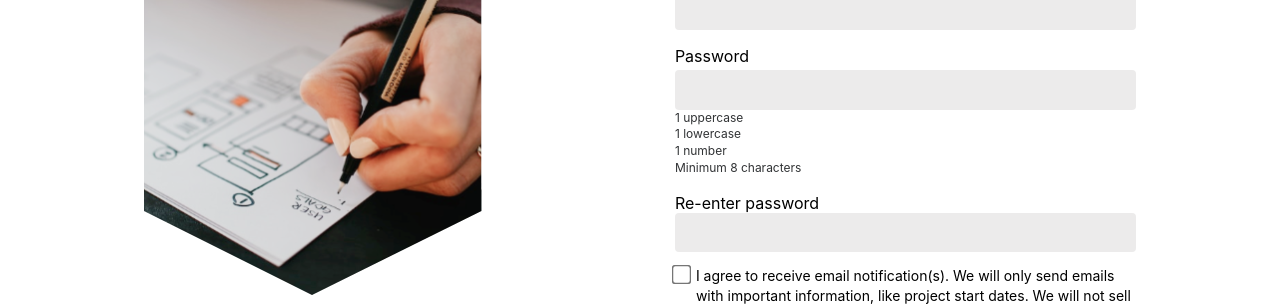
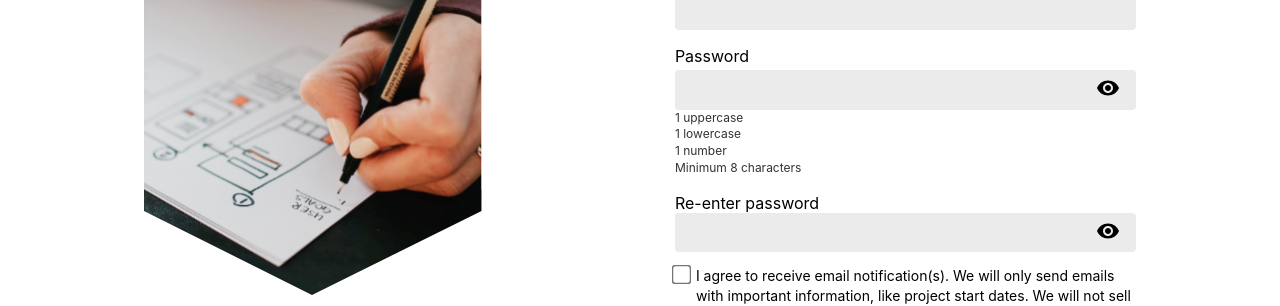
Before and after one commit to yeezick/bootcampr-assessment, a React (Create React App) app in the folder frontend/: page /sign-up in a window 1280 px wide. Shown: the part 400-706 px from the top of the page. Built offline with nearby package versions, Linux system fonts and the light colour scheme.

Commit message:
Add visibility feature and navigate on submit

```diff
--- a/frontend/package.json
+++ b/frontend/package.json
@@ -5,6 +5,7 @@
   "dependencies": {
     "@emotion/react": "^11.11.1",
     "@emotion/styled": "^11.11.0",
+    "@mui/icons-material": "^5.14.18",
     "@mui/material": "^5.14.17",
     "@testing-library/jest-dom": "^5.17.0",
     "@testing-library/user-event": "^13.5.0",
--- a/frontend/src/App.tsx
+++ b/frontend/src/App.tsx
@@ -1,5 +1,6 @@
 import { Landing } from './screens/Landing/Landing'
 import { SignUp } from './screens/SignUp/SignUp'
+import {Congrats} from './screens/Congrats/Congrats'
 import { Route, Routes } from 'react-router'
 import { Layout } from './layout/Layout'
 
@@ -10,6 +11,7 @@ function App() {
         <Routes>
           <Route path='/' element={<Landing />} />
           <Route path='/sign-up' element={<SignUp />} />
+          <Route path='/congrats' element={<Congrats />} />
         </Routes>
       </Layout>
     </>
--- a/frontend/src/components/Form/Form.scss
+++ b/frontend/src/components/Form/Form.scss
@@ -10,7 +10,22 @@ $apricot: #fa9413;
   width: 40%;
   margin-left: 2rem;
 
+  .input-container {
+    display: flex;
+    align-items: center;
+    border-radius: 4px;
+    background-color: #{$smoke};
+
+    input {
+      width: 100%;
+    }
+
+    span {
+      padding: 0 1rem;
+    }
+  }
   input {
+    // width: 100%;
     padding: 0.625rem 0.938rem;
     border-style: none;
     background-color: #{$smoke};
@@ -94,9 +109,11 @@ $apricot: #fa9413;
     font-style: normal;
     font-weight: 400;
     line-height: 1.225rem;
+    cursor: pointer;
 
     &--filled {
       background-color: #{$apricot};
+      cursor: pointer;
     }
   }
 }
--- a/frontend/src/components/Form/Form.tsx
+++ b/frontend/src/components/Form/Form.tsx
@@ -1,6 +1,8 @@
-import { useEffect, useState } from 'react'
-import FormControl from '@mui/material/FormControl'
+import { useState } from 'react'
+import { useNavigate } from 'react-router-dom'
 import checkIcon from '../../assets/checkIcon.svg'
+import VisibilityIcon from '@mui/icons-material/Visibility'
+import VisibilityOffIcon from '@mui/icons-material/VisibilityOff'
 import './Form.scss'
 
 export const Form: React.FC = () => {
@@ -9,11 +11,15 @@ export const Form: React.FC = () => {
   const [email, setEmail] = useState('')
   const [password, setPassword] = useState('')
   const [rePassword, setRePassword] = useState('')
+  const [type, setType] = useState('password')
+  const [icon, setIcon] = useState<React.ReactNode>(<VisibilityIcon />)
   const [check, setCheck] = useState(false)
 
 
+  const navigate = useNavigate()
   function handleSubmit(event) {
     event.preventDefault()
+    navigate('/congrats')
     console.log(firstName, lastName, email, password, rePassword, check)
   }
 
@@ -98,6 +104,15 @@ export const Form: React.FC = () => {
     )
   }
 
+  const handleToggle = () => {
+    if (type === 'password') {
+      setIcon(<VisibilityOffIcon />)
+      setType('text')
+    } else {
+      setIcon(<VisibilityIcon />)
+      setType('password')
+    }
+  }
   const formFilled =
     firstName &&
     lastName &&
@@ -131,29 +146,35 @@ export const Form: React.FC = () => {
         <span className='label--gray'> &#40;ex. jeanine@bootcampr.io&#41;</span>
       </label>
       <input
-        type='text'
+        type='email'
         id='email'
         className='form__input
         '
         onChange={e => setEmail(e.target.value)}
       />
       <label htmlFor='password'>Password</label>
+      <div className='input-container'>
         <input
-        type='password'
+          type={type}
           id='password'
           className='form__input
           '
           onChange={e => setPassword(e.target.value)}
         />
+        <span onClick={handleToggle}>{icon}</span>
+      </div>
       {!formFilled && <PasswordValidation />}
       <label htmlFor='rePassword'>Re-enter password</label>
+      <div className='input-container'>
         <input
-        type='password'
+          type={type}
           id='rePassword'
           className='form__input
           '
           onChange={e => setRePassword(e.target.value)}
         />
+        <span onClick={handleToggle}>{icon}</span>
+      </div>
       {!formFilled && password && password === rePassword && (
         <p className='validate validate--true'>Passwords Match!</p>
       )}
@@ -173,6 +194,7 @@ export const Form: React.FC = () => {
       </div>
       <button
         type='submit'
+        disabled={!formFilled && true}
         className={
           !formFilled ? 'form__submit' : 'form__submit form__submit--filled'
         }
--- /dev/null
+++ b/frontend/src/screens/Congrats/Congrats.scss
@@ -0,0 +1,8 @@
+.congrats-container{
+    width: 100% ;
+    height: 100%;
+    display: flex;
+    justify-content: center;
+    text-align: center;
+    align-items: center;
+}
--- /dev/null
+++ b/frontend/src/screens/Congrats/Congrats.tsx
@@ -0,0 +1,7 @@
+import './Congrats.scss'
+
+export const Congrats = () => {
+  return <div className='congrats-container'>
+    <h1>Congrats on making it to the end!</h1>
+  </div>
+}
```
Also changed, not shown: 1 other file (tests, documents, lock files or other folders). Lines whose indentation alone changed are shown as unchanged.
